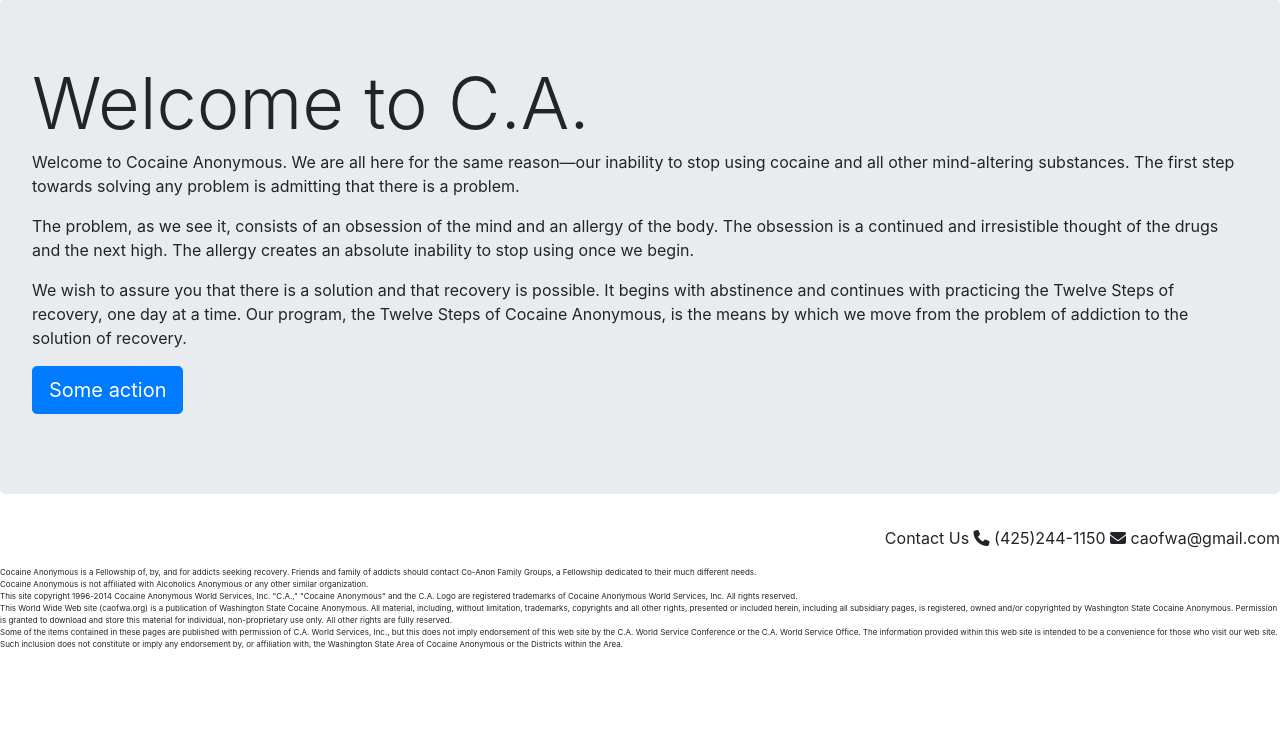
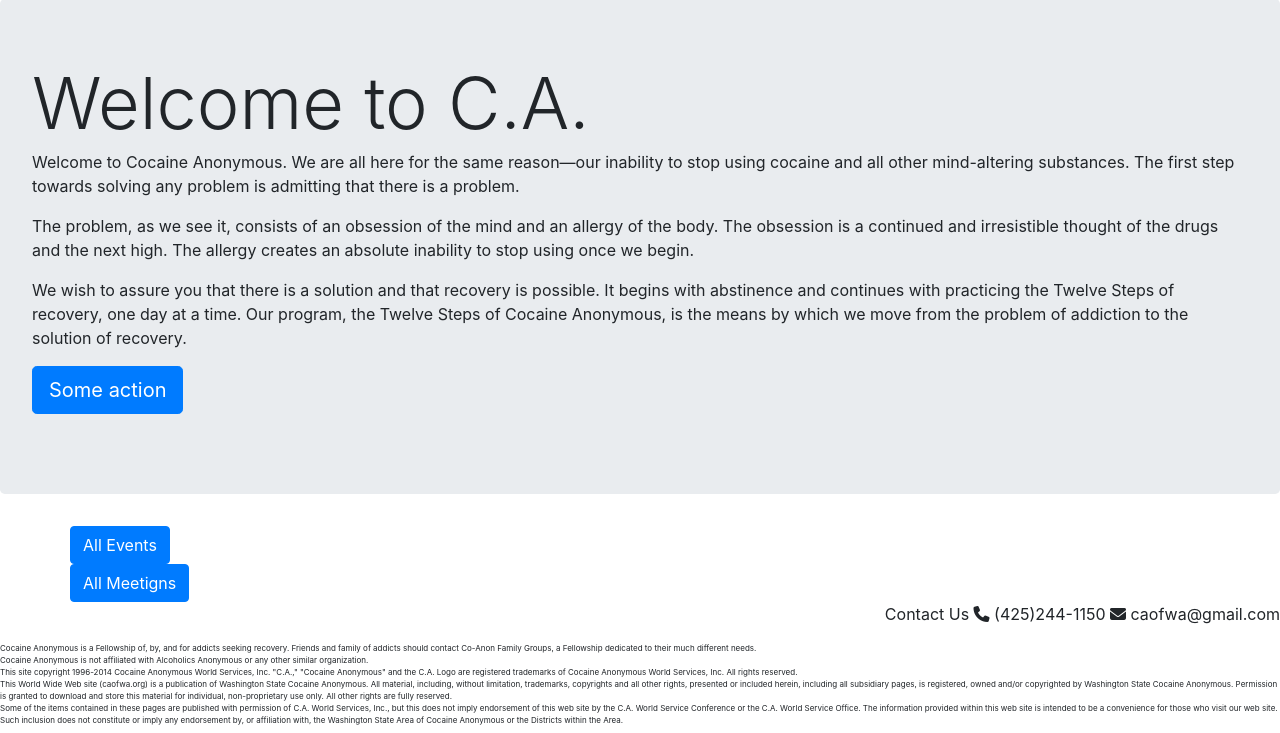
Before and after one commit to nathancmoore/final_project, a Django app: page /test in a window 1280 px wide. Shown: the part 67-800 px from the top of the page. Run offline with Django 3.2, Linux system fonts and the light colour scheme; parts of the project's set-up code (start-up, migrations or seed data) failed here and were passed over; some libraries are stand-ins or nearby versions.

Commit message:
working on home.html.

```diff
--- a/ca_website/ca_website/templates/ca_website/home.html
+++ b/ca_website/ca_website/templates/ca_website/home.html
@@ -10,6 +10,41 @@
         <a class="btn btn-primary btn-lg" href="#!" role="button">Some action</a>
       </p>
     </div>
-
-
+    <div class="container">
+        <div class="row">
+            {% for event in events %}
+            <!-- event photo, event name, event date, event city -->
+            <div class="col-sm-6">
+              <div class="card">
+                <div class="card-block">
+                  <h3 class="card-title">Special title treatment</h3>
+                  <p class="card-text">With supporting text below as a natural lead-in to additional content.</p>
+                  <a href="#" class="btn btn-primary">Go somewhere</a>
+                </div>
+              </div>
+            </div>
+            {% endfor %}
+            <a href="#" class="btn btn-primary">All Events</a>
+        </div>
+    </div>
+    <div class="container">
+        <div class="row">
+            {% for meeting in meetings %}
+            <!-- meeting name, meeting day, meeting time -->
+            <div class="col-sm-4">
+              <div class="card">
+                <div class="card-block">
+                  <h3 class="card-title">{{ meeting.meeting_name }}</h3>
+                  <p class="card-text">
+                      {{ meeting.week_day }}, {{ meeting.start_time }}
+                      {{ meeting.location_name }}
+                  </p>
+                  <a href="#" class="btn btn-primary">Details</a>
+                </div>
+              </div>
+            </div>
+            {% endfor %}
+            <a href="#" class="btn btn-primary">All Meetigns</a>
+        </div>
+    </div>
 {% endblock %}
```
